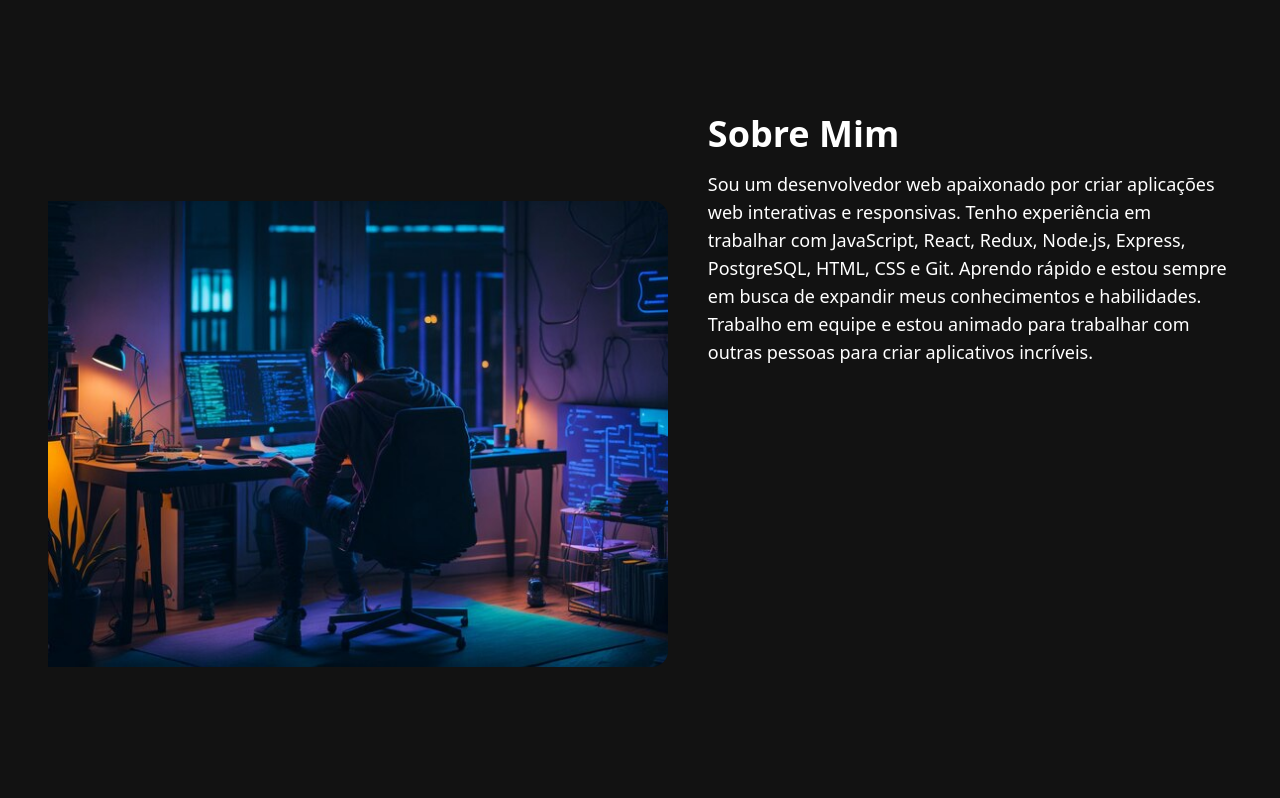
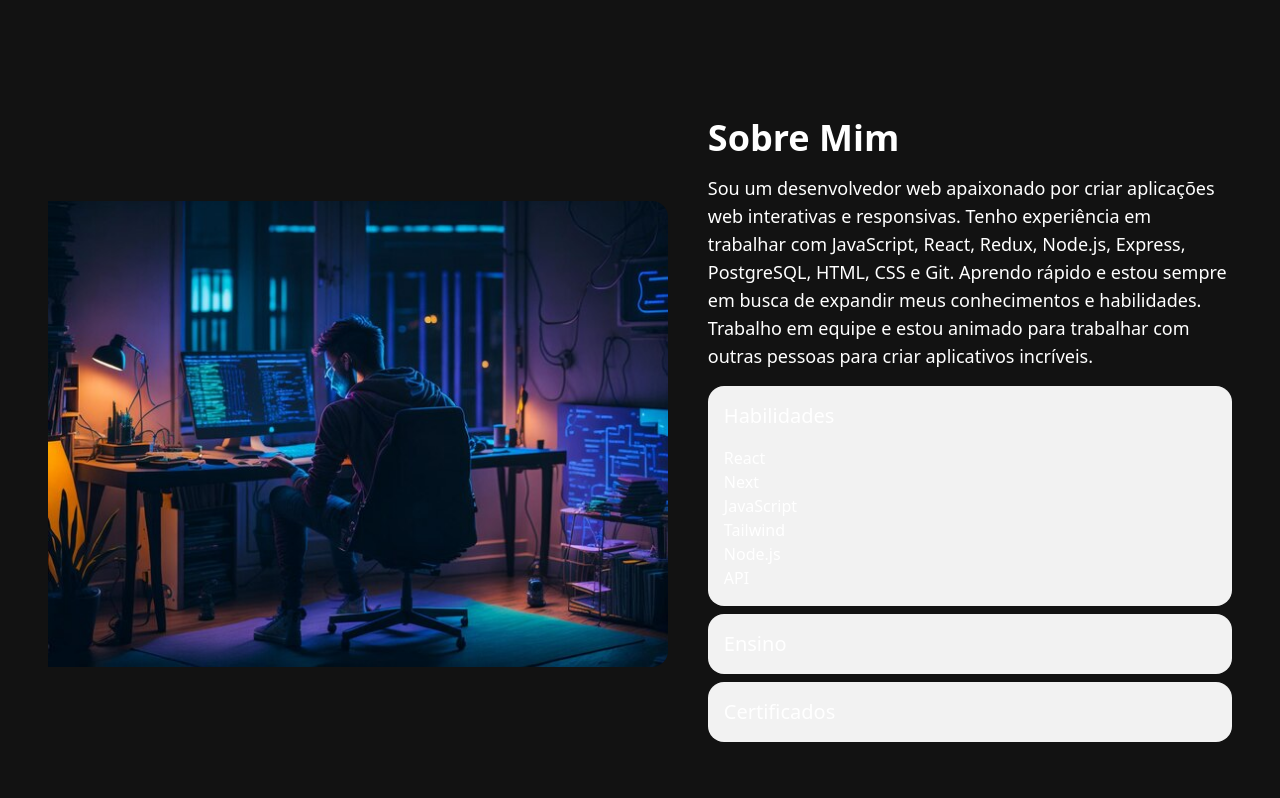
Before and after one commit to HigorSR/Portfolio, a Next.js app: page / in a window 1280 px wide. Shown: the part 766-1564 px from the top of the page. Built offline with nearby package versions, Linux system fonts and the light colour scheme.

Commit message:
Library add

```diff
--- a/package.json
+++ b/package.json
@@ -16,6 +16,7 @@
     "react-type-animation": "^3.2.0"
   },
   "devDependencies": {
+    "daisyui": "^4.12.23",
     "postcss": "^8",
     "tailwindcss": "^3.4.1"
   }
--- a/tailwind.config.mjs
+++ b/tailwind.config.mjs
@@ -13,5 +13,5 @@ export default {
       },
     },
   },
-  plugins: [],
+  plugins: [require("daisyui")],
 };
```
Also changed, not shown: 1 other file (tests, documents, lock files or other folders).
